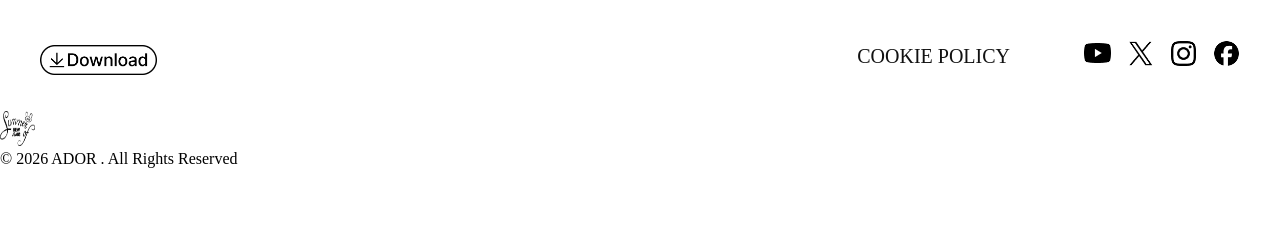
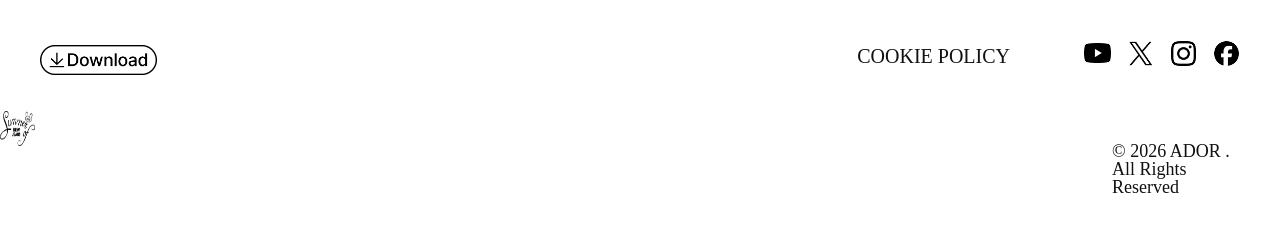
Before and after one commit to zipcha/study-test, a plain HTML site: page 3/Newjeans.html in a window 1280 px wide. Drawn offline with Linux system fonts and the light colour scheme.

Commit message:
add footer ui, we need to move the footer down

```diff
--- a/3/NewJeans.css
+++ b/3/NewJeans.css
@@ -60,3 +60,22 @@ header {
   font-weight: 500;
   line-height: 30px; /* 150% */
 }
+
+/* Footer Styling */
+footer {
+  display: flex;
+  height: 66px;
+  padding: 10px 40px 38px 1112px;
+  justify-content: flex-end;
+  align-items: center;
+  align-self: stretch;
+}
+
+.copyright {
+  color: #111;
+  font-family: Pretendard;
+  font-size: 18px;
+  font-style: normal;
+  font-weight: 500;
+  line-height: 18px; /* 100% */
+}
```
